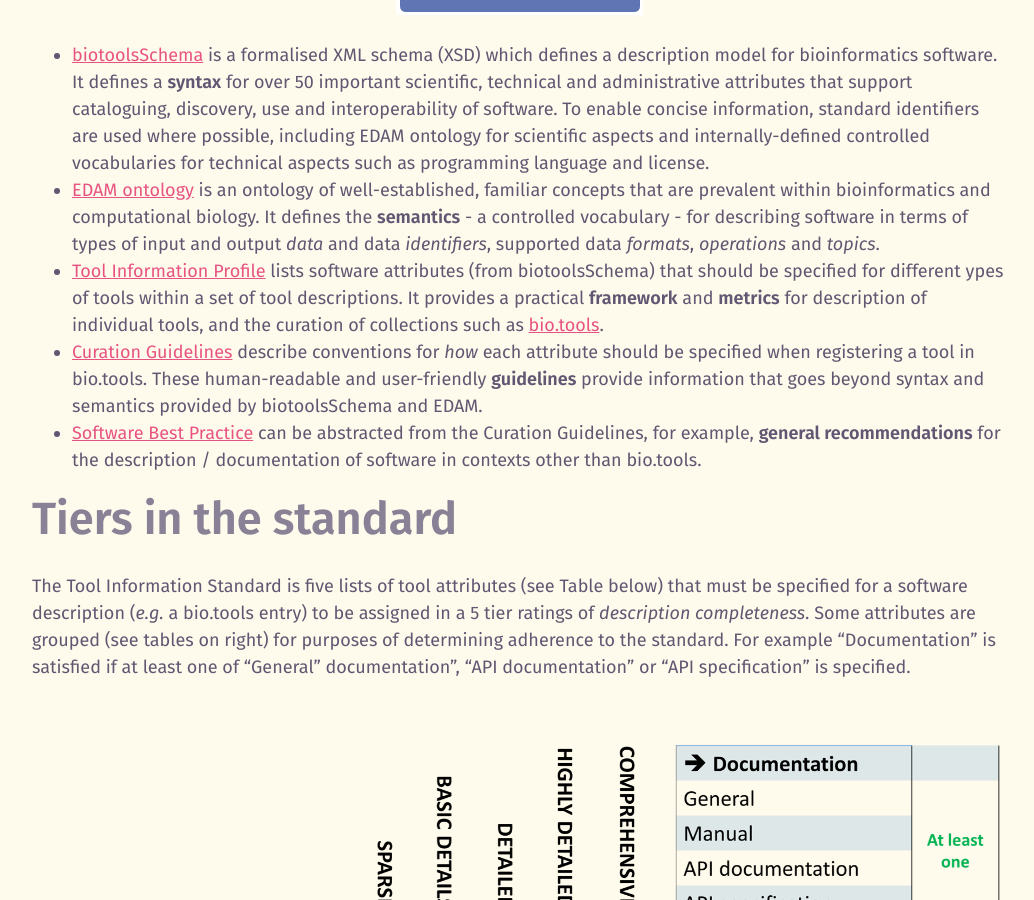
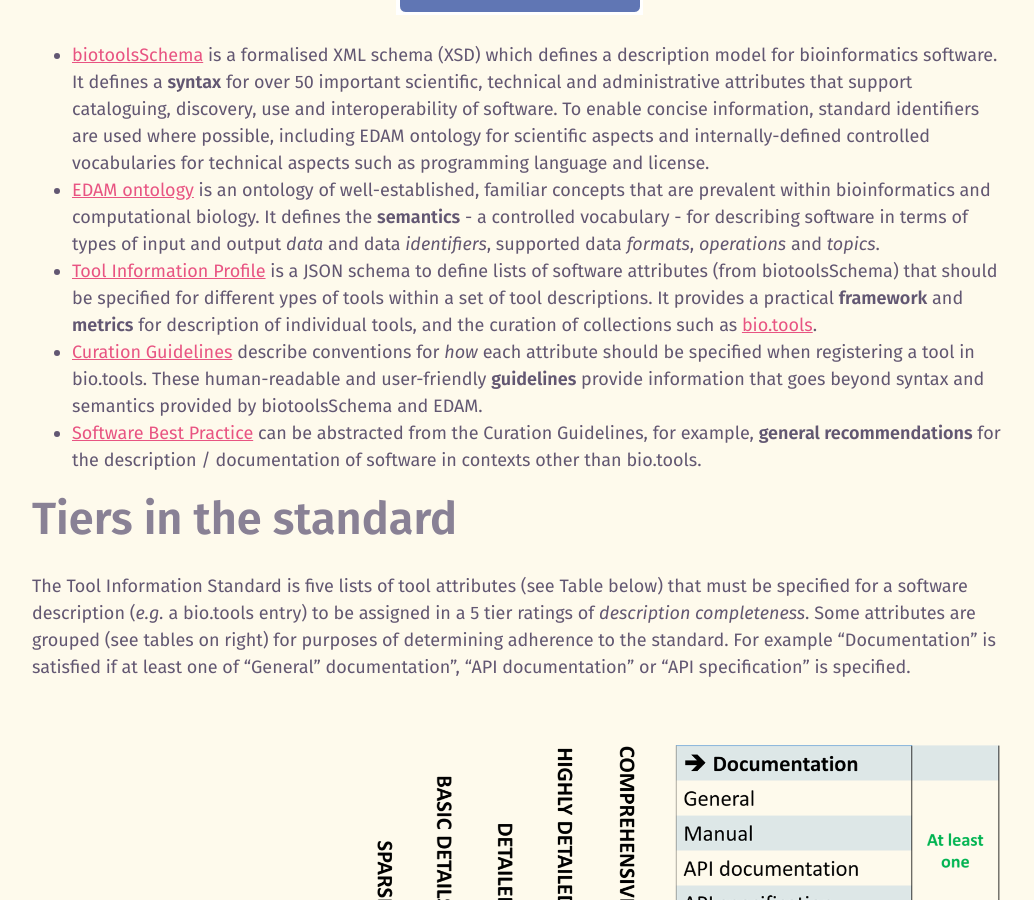
Before and after one commit to bio-tools/Tool-Information-Standards, a Jekyll site: the page built from docs/tool_information_standard.md, in a window 1280 px wide and 900 px high, scrolled down 791 px. Shown: the whole window, without its empty margins (40-1074 px from the left). Built offline with Jekyll 4.4.1, drawn with Linux system fonts in a browser that asks for light colours.

Commit message:
Update tool_information_standard.md

```diff
--- a/docs/tool_information_standard.md
+++ b/docs/tool_information_standard.md
@@ -9,7 +9,7 @@ The **Tool Information Standards** are a stack of interrelated technologies and
 
 - [biotoolsSchema](https://github.com/bio-tools/biotoolsschema) is a formalised XML schema (XSD) which defines a description model for bioinformatics software. It defines a **syntax** for over 50 important scientific, technical and administrative attributes that support cataloguing, discovery, use and interoperability of software. To enable concise information, standard identifiers are used where possible, including EDAM ontology for scientific aspects and internally-defined controlled vocabularies for technical aspects such as programming language and license.
 - [EDAM ontology](https://github.com/edamontology/edamontology) is an ontology of well-established, familiar concepts that are prevalent within bioinformatics and computational biology. It defines the **semantics** - a controlled vocabulary - for describing software in terms of types of input and output *data* and data *identifiers*, supported data *formats*, *operations* and *topics*.
-- [Tool Information Profile](http://github.com/bio-tools/tool-information-profile) lists software attributes (from biotoolsSchema) that should be specified for different ypes of tools within a set of tool descriptions. It provides a practical **framework** and **metrics** for description of individual tools, and the curation of collections such as [bio.tools](https://bio.tools).
+- [Tool Information Profile](http://github.com/bio-tools/tool-information-profile) is a JSON schema to define lists of software attributes (from biotoolsSchema) that should be specified for different ypes of tools within a set of tool descriptions. It provides a practical **framework** and **metrics** for description of individual tools, and the curation of collections such as [bio.tools](https://bio.tools).
 - [Curation Guidelines](http://biotools.readthedocs.io/en/latest/curators_guide.html) describe conventions for *how* each attribute should be specified when registering a tool in bio.tools.  These human-readable and user-friendly **guidelines** provide information that goes beyond syntax and semantics provided by biotoolsSchema and EDAM.
 - [Software Best Practice](https://todo) can be abstracted from the Curation Guidelines, for example, **general recommendations** for the description / documentation of software in contexts other than bio.tools.
 
```
